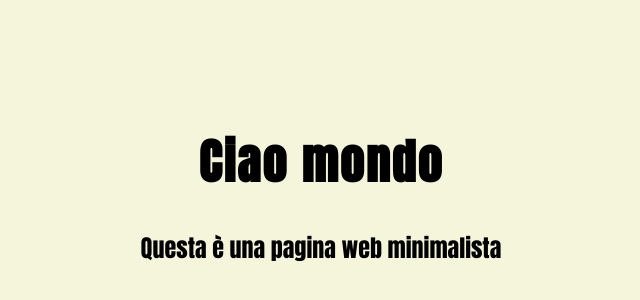
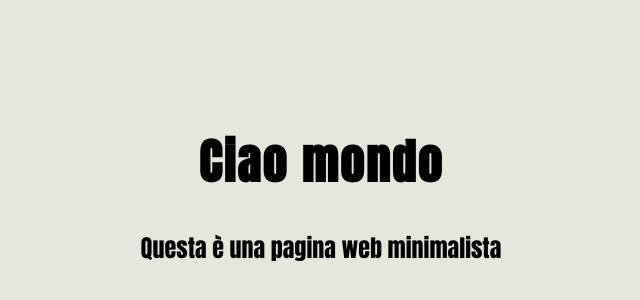
Before and after one commit to TuttiFrutti12/pagina-minimal, a plain HTML site: page index.html in a window 1280 px wide. Shown: the part 208-508 px from the top of the page, without its empty margins (319-959 px from the left). Drawn offline with Linux system fonts and the light colour scheme.

Commit message:
Update index.html

```diff
--- a/index.html
+++ b/index.html
@@ -12,7 +12,7 @@
     body {
       margin: 0;
       height: 100vh;
-      background-color: #f5f5dc; /* beige */
+      background-color: #e6e6dd; /* beige */
       color: #000000; /* nero */
       font-family: 'Anton', sans-serif;
       display: flex;
```
